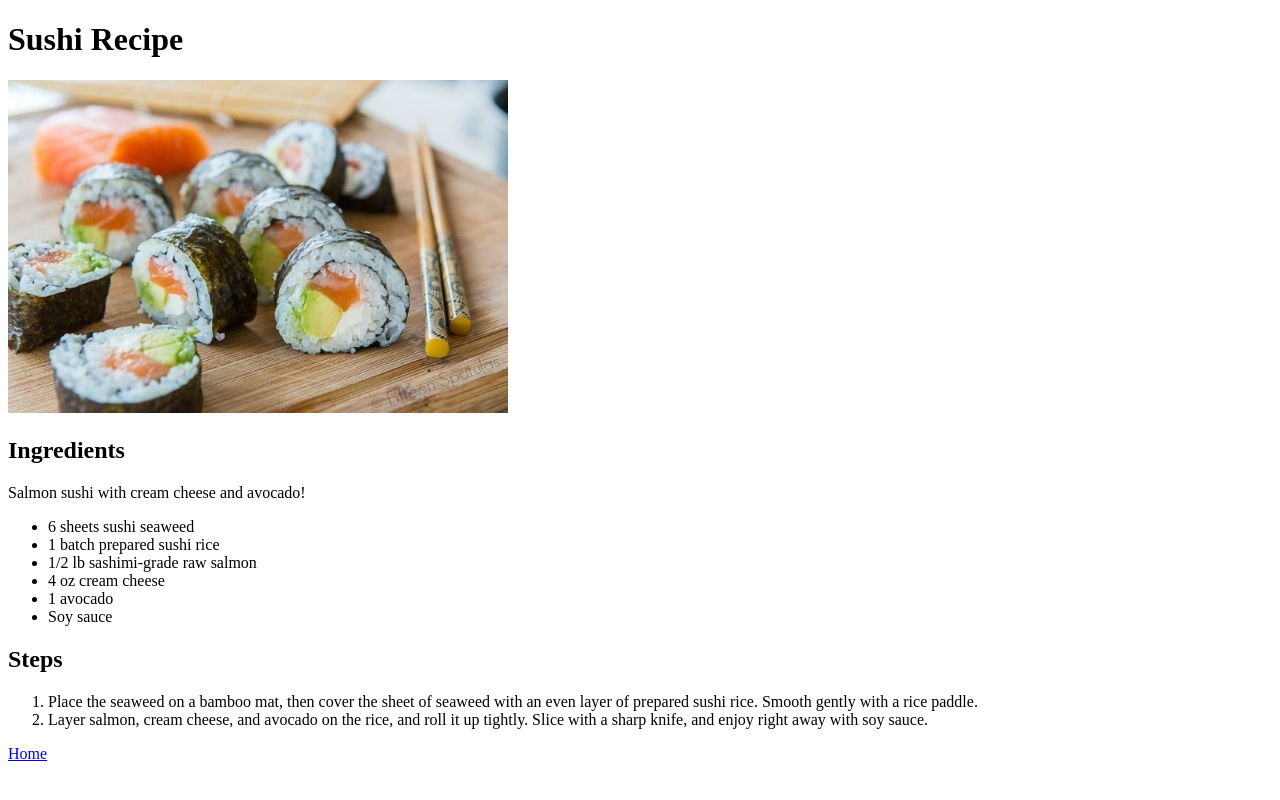
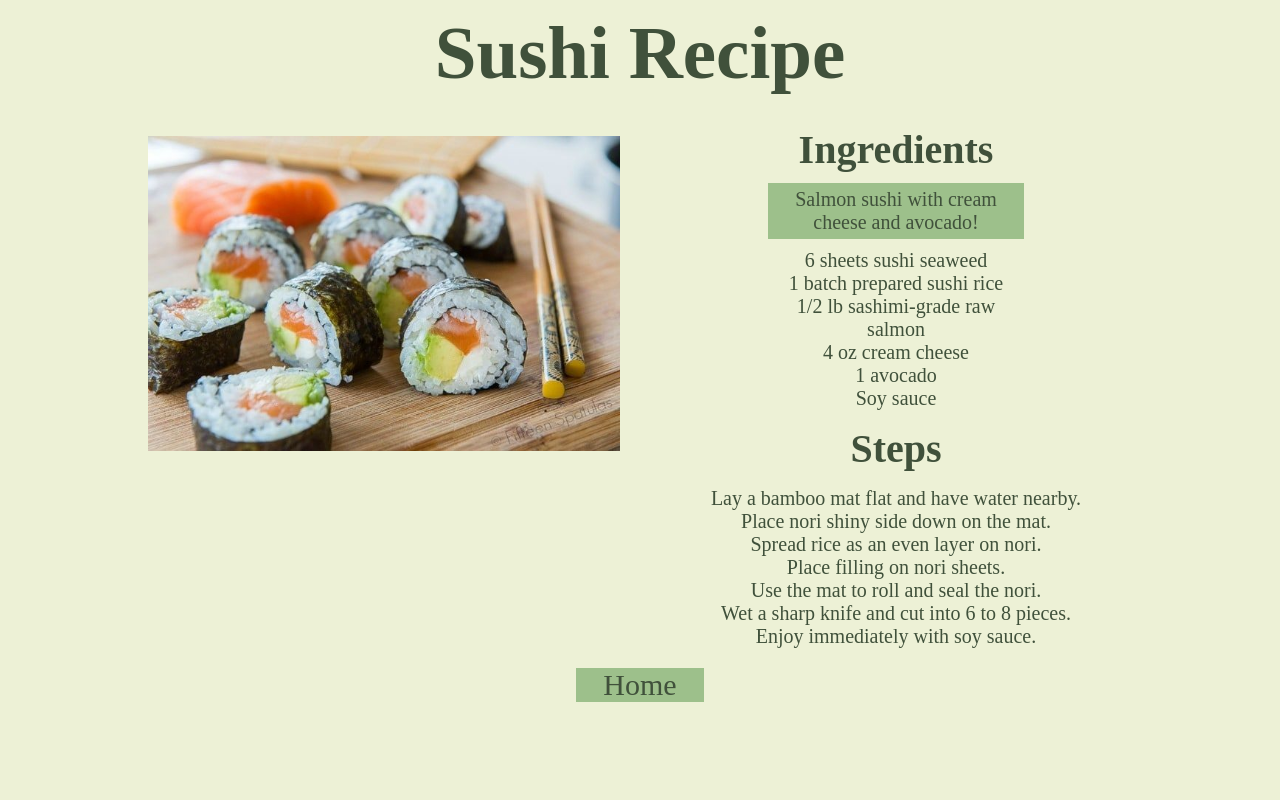
Before and after one commit to nthBit/odin-recipes, a plain HTML site: page recipes/sushi.html in a window 1280 px wide. Drawn offline with Linux system fonts and the light colour scheme.

Commit message:
Add improved CSS to index and new CSS to sushi

```diff
--- a/recipes/sushi.html
+++ b/recipes/sushi.html
@@ -4,11 +4,13 @@
         <meta charset="UTF-8">
         <meta name="viewport" content="width=device-width, initial-scale=1.0">
         <title>Sushi Recipe</title>
+        <link href="../styles.css" rel="stylesheet">
     </head>
 
     <body>
         <h1>Sushi Recipe</h1>
-        <img src="../sushi.jpg" alt="A picture of sushi rolls" width="500">
+        <img src="../sushi.jpg" alt="A picture of sushi rolls" width="500" class="sushi-pic">
+        <div class="sushi-instructions">
             <h2>Ingredients</h2>
             <p>Salmon sushi with cream cheese and avocado!</p>
             <ul>
@@ -21,9 +23,15 @@
             </ul>
             <h2>Steps</h2>
             <ol>
-            <li>Place the seaweed on a bamboo mat, then cover the sheet of seaweed with an even layer of prepared sushi rice. Smooth gently with a rice paddle.</li>
-            <li>Layer salmon, cream cheese, and avocado on the rice, and roll it up tightly. Slice with a sharp knife, and enjoy right away with soy sauce.</li>
+                <li>Lay a bamboo mat flat and have water nearby.</li>
+                <li>Place nori shiny side down on the mat.</li>
+                <li>Spread rice as an even layer on nori.</li>
+                <li>Place filling on nori sheets.</li>
+                <li>Use the mat to roll and seal the nori.</li>
+                <li>Wet a sharp knife and cut into 6 to 8 pieces.</li>
+                <li>Enjoy immediately with soy sauce.</li>
             </ol>
-        <a href="../index.html">Home</a>
+        </div>
+        <a href="../index.html" class="home-link">Home</a>
     </body>
 </html>
--- a/styles.css
+++ b/styles.css
@@ -15,10 +15,11 @@ h1 {
     margin: 10px;
 }
 
-
-a {
+.sushi-link,
+.english-link,
+.curry-link {
     display: block;
-    background-color: #609966;
+    background-color: #9DC08B;
     color: #40513B;
     text-align: center;
     text-decoration: none;
@@ -27,3 +28,65 @@ a {
     margin: 20px 40%;
     width: 20%;
 }
+
+.sushi-pic {
+    float: left;
+    width: 40%;
+    height: auto;
+    padding: 20px;
+    margin: 10px 0px 10px 10%;
+}
+
+.sushi-instructions {
+    float: left;
+    width: 40%;
+    margin: 10px 10% 10px 0px;
+}
+
+.sushi-instructions h2 {
+    color: #40513B;
+    text-align: center;
+    font-size: 40px;
+    margin: 10px;
+}
+
+.sushi-instructions p {
+    background-color: #9DC08B;
+    color: #40513B;
+    text-align: center;
+    font-size: 20px;
+    padding: 5px;
+    margin: 5px 25%;
+    width: 50%;
+}
+.sushi-instructions ul {
+    color: #40513B;
+    text-align: center;
+    list-style: none;
+    font-size: 20px;
+    padding: 5px;
+    margin: 5px 25%;
+    width: 50%;
+}
+
+.sushi-instructions ol {
+    color: #40513B;
+    text-align: center;
+    font-size: 20px;
+    list-style: none;
+    padding: 5px;
+    margin: 5px 5%;
+    width: 90%;
+}
+
+.home-link {
+    clear: both;
+    display: block;
+    color: #40513B;
+    background-color: #9DC08B;
+    font-size: 30px;
+    text-align: center;
+    text-decoration: none;
+    width: 10%;
+    margin: 5px 45%;
+}
```
Also changed, not shown: index.html (+3 -3 lines). Lines whose indentation alone changed are shown as unchanged.
